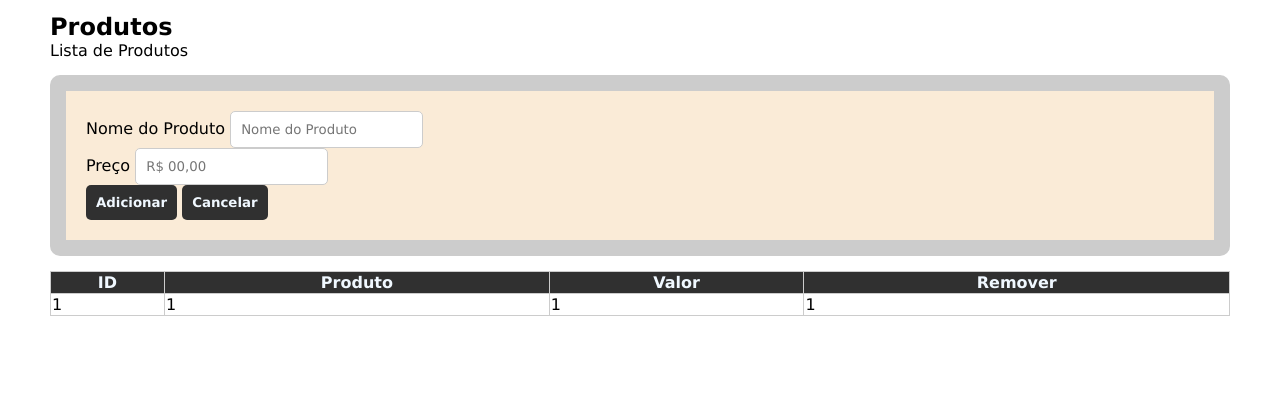
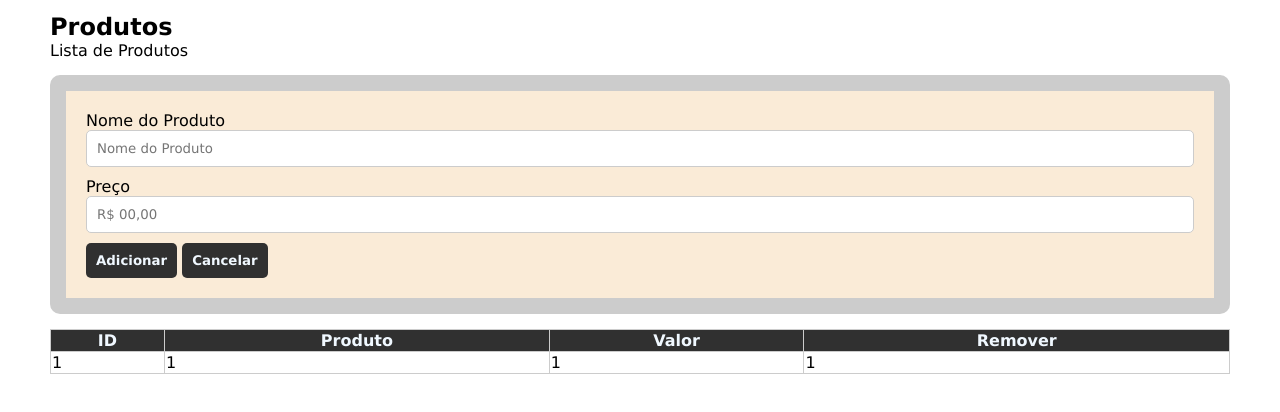
Before and after one commit to dougJesus/Gerenciador-Produtos, a plain HTML site: page index.html in a window 1280 px wide. Shown: the part 84-496 px from the top of the page. Drawn offline with Linux system fonts and the light colour scheme.

```diff
--- a/index.html
+++ b/index.html
@@ -16,11 +16,11 @@
         <h2>Produtos</h2>
         <span>Lista de Produtos</span>
         <div class="card">
-            <div>
+            <div class="inputpd">
                 <label>Nome do Produto</label>
                 <input type="text" id="pdnome" placeholder="Nome do Produto">
             </div>
-            <div>
+            <div class="inputpd">
                 <label>Preço</label>
                 <input type="text" id="pdpreco" placeholder="R$ 00,00">
             </div>
```
